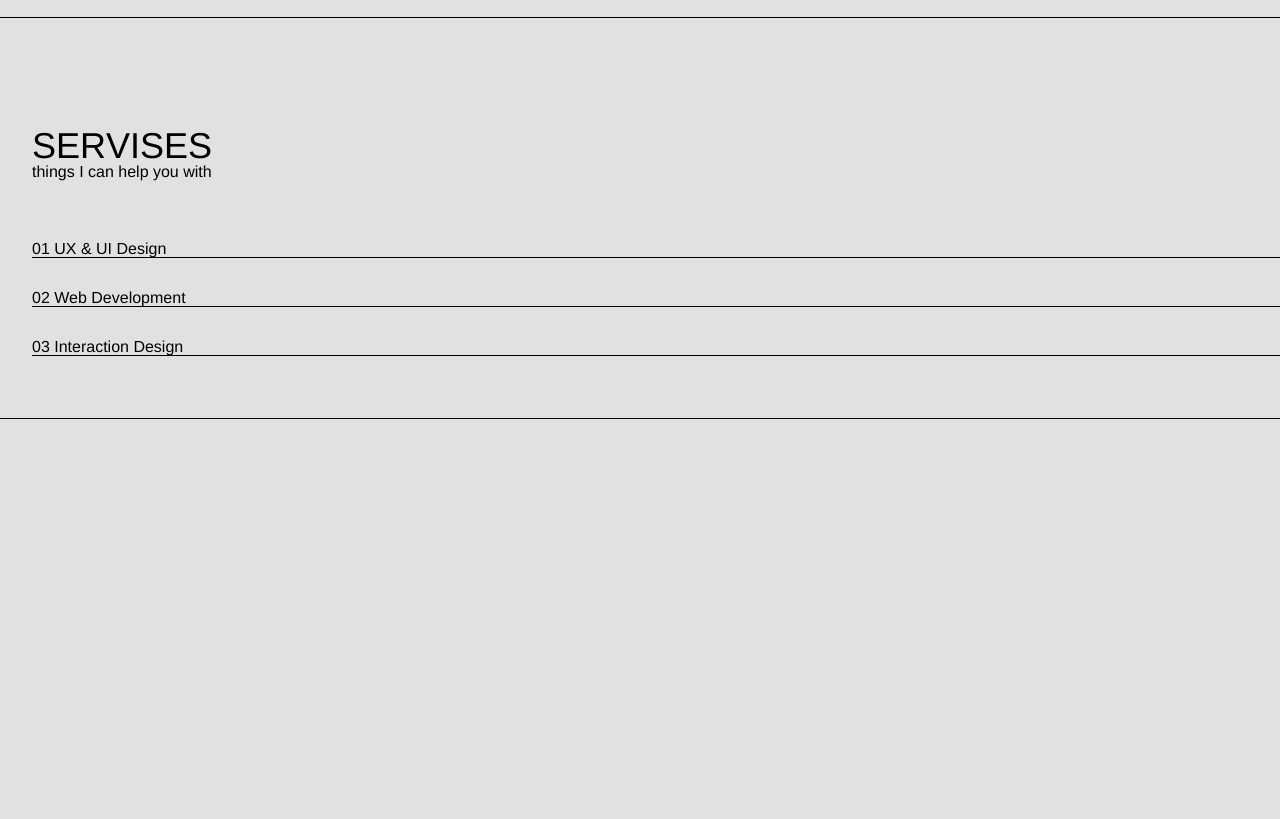
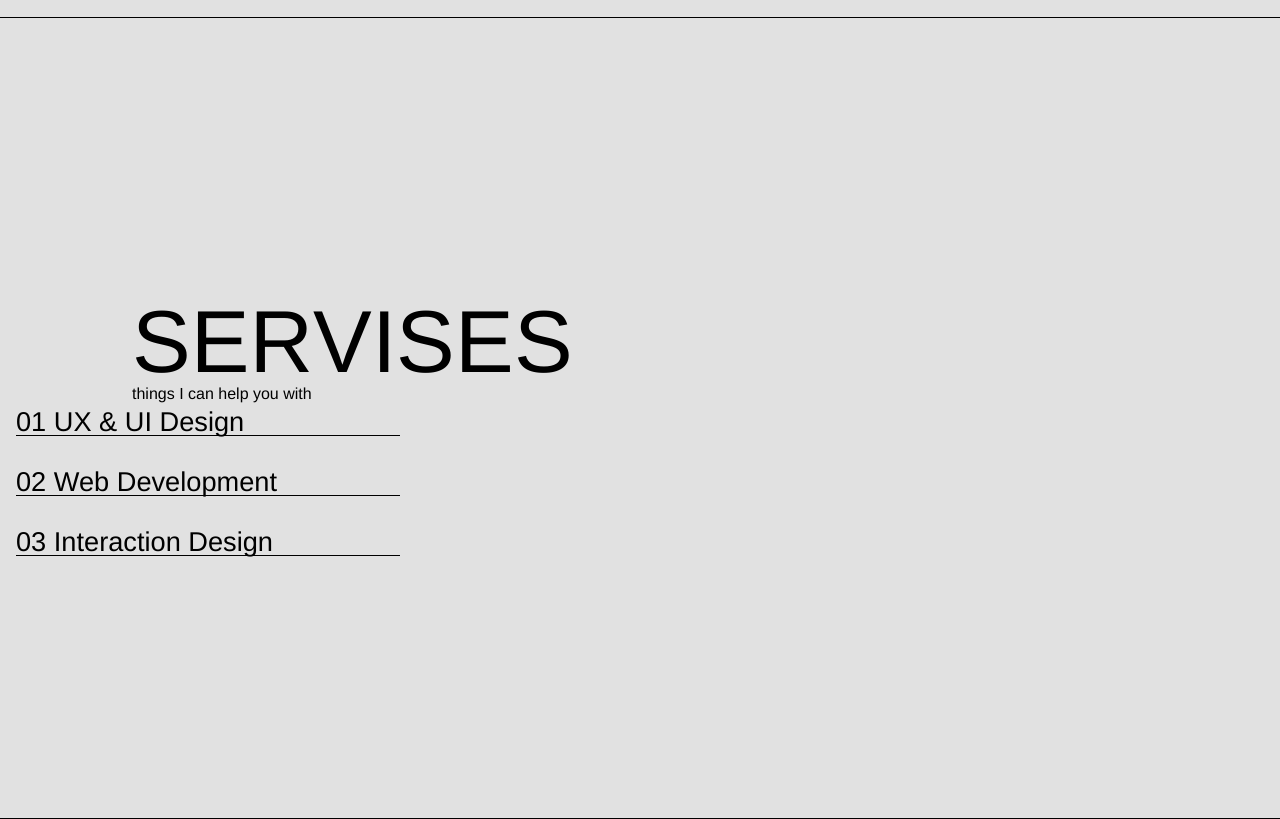
Before and after one commit to HristinaGjo/Website-Portfolio-HG, a React (Vite) app: page / in a window 1280 px wide. Shown: the part 2480-3299 px from the top of the page. Before the commit the page ends 2899 px from the top, so only its background shows below. Built offline with nearby package versions, Linux system fonts and the light colour scheme.

Commit message:
try to make the services for lap top screen needs fixing

```diff
--- a/src/styles/services.module.css
+++ b/src/styles/services.module.css
@@ -26,6 +26,7 @@ body {
     font-size: 2.25rem;
     margin-left: 2rem;
     margin-bottom: 8rem;
+    margin-top: -.5rem;
 }
 
 .leftCtn p {
@@ -42,7 +43,7 @@ body {
     flex-direction: column;
     justify-content: flex-start;
     align-items: flex-start;
-    margin-top: 10rem;
+    margin-top: 8rem;
     padding: 1rem;
 }
 
@@ -84,3 +85,38 @@ body {
         animation: fliper 2s linear normal;
         animation-delay: calc(var(--i)*0.15s);
     }
+
+
+    @media (min-width: 768px) {
+
+        .pageCtn {
+            width: 100%;
+            height: 100vh;
+            margin-top: 12vh;
+            border-bottom: 1px solid black;
+            margin: 0;
+        }
+
+        .textCtn{
+            font-family: "Helvetica";
+            display: flex;
+            flex-direction: column;
+            justify-content: space-around;
+            align-items: center;
+
+        }
+
+        .leftCtn{
+            font-size:5.5rem ;
+            margin-left: 1.5em;
+        }
+
+        .rightCtn {
+            font-size: 1.7rem;
+            width: 30%;
+            display: flex;
+            flex-direction: column;
+            justify-content: center;
+            align-items: center;
+        }
+    }
```
